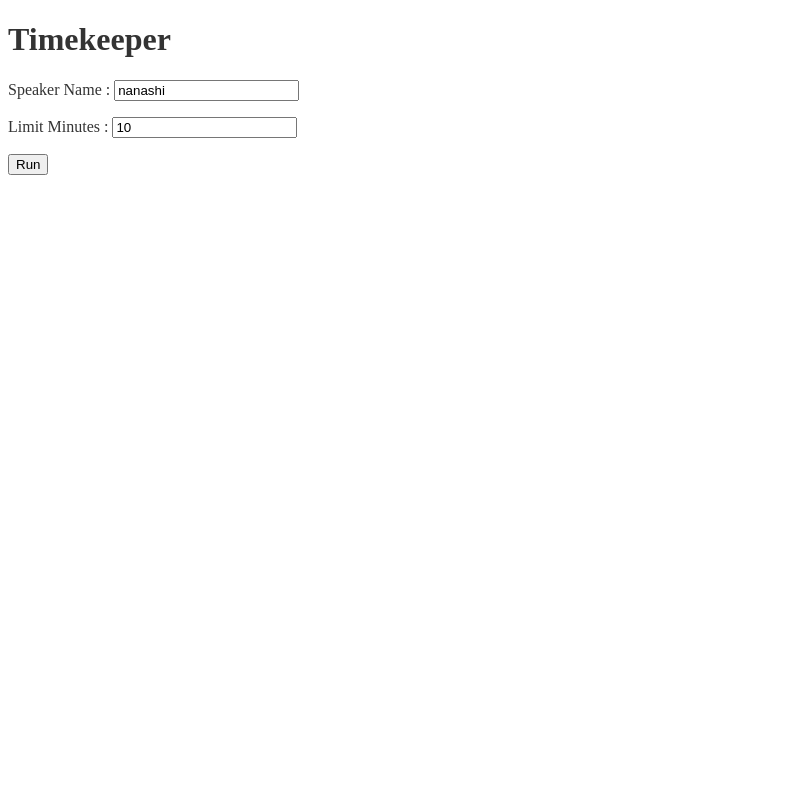
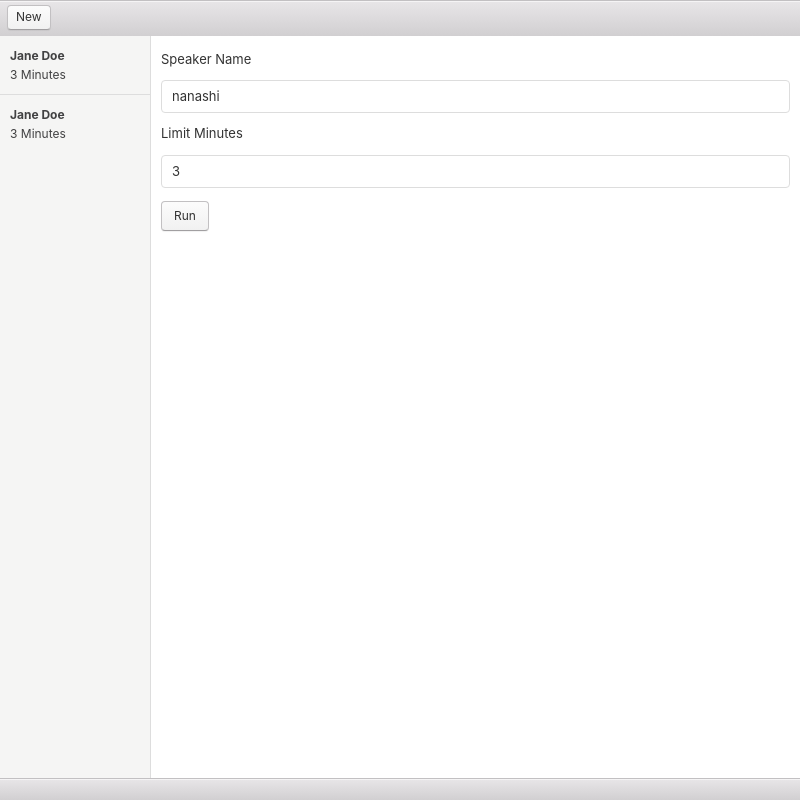
Before and after one commit to blp1526/electron_test, an Electron app: page index.html in a window 800 px wide. Drawn offline with Linux system fonts and the light colour scheme.

Commit message:
Add dummy design

```diff
--- a/index.css
+++ b/assets/stylesheets/index.css
@@ -1,10 +1,4 @@
 @charset "UTF-8";
-
-html {
-}
-
-.header {
-}
 
 body {
   color: #333;
@@ -14,5 +8,6 @@ body {
   color: red;
 }
 
-.footer {
+.form {
+  margin: 10px;
 }
--- a/index.html
+++ b/index.html
@@ -2,36 +2,64 @@
 <html>
   <head>
     <meta charset="UTF-8">
-    <link rel="stylesheet" href="index.css">
+    <link rel="stylesheet" href="assets/stylesheets/photon.css">
+    <link rel="stylesheet" href="assets/stylesheets/index.css">
     <script src="index.js" defer></script>
     <title>Timekeeper</title>
   </head>
 
   <body>
-    <header class="header">
-      <h1>Timekeeper</h1>
-    </header>
+    <div class="window">
+      <header class="toolbar toolbar-footer">
+        <div class="toolbar-actions">
+          <button class="btn btn-default">
+            New
+          </button>
+        </div>
+      </header>
 
-    <div class="wrapper">
-      <div class="side">
+      <div class="window-content">
+        <div class="pane-group">
+          <div class="pane-sm sidebar">
+            <ul class="list-group">
+              <li class="list-group-item">
+                <div class="media-body">
+                  <strong>Jane Doe</strong>
+                  <p>3 Minutes</p>
+                </div>
+              </li>
+              <li class="list-group-item">
+                <div class="media-body">
+                  <strong>Jane Doe</strong>
+                  <p>3 Minutes</p>
+                </div>
+              </li>
+            </ul>
+          </div>
+
+          <div class="pane">
+            <div class="form">
+              <p id="alert" class="alert"></p>
+              <div class="form-group">
+                <label>Speaker Name</label>
+                <input type="text" id="speakerName" class="form-control" value="nanashi">
+              </div>
+              <div class="form-group">
+                <label>Limit Minutes</label>
+                <input type="number" id="limitMinutes" class="form-control" min="1" value="3">
+              </div>
+              <p id="currentSeconds"></p>
+              <div class="form-actions">
+                <button id="run" class="btn btn-large btn-default">Run</button>
+              </div>
+            </div>
+          </div>
+        </div>
       </div>
 
-      <main class="main">
-        <p id="alert" class="alert"></p>
-        <p>
-          <label>Speaker Name : </label>
-          <input type="text" id="speakerName" value="nanashi">
-        </p>
-        <p>
-          <label>Limit Minutes : </label>
-          <input type="number" id="limitMinutes" min="1" value="10">
-        </p>
-        <p id="currentSeconds"></p>
-        <button id="run">Run</button>
-      </main>
+      <footer class="toolbar toolbar-footer">
+        <h1 class="title"></h1>
+      </footer>
     </div>
-
-    <footer class="footer">
-    </footer>
   </body>
 </html>
--- a/index.js
+++ b/index.js
@@ -19,7 +19,7 @@ document.getElementById("run").addEventListener('click', function() {
         if (tk.currentSeconds % 60 === 0) {
           tk.leftMinutes--;
         }
-        if (tk.currentSeconds === 180) {
+        if (tk.currentSeconds === 60) {
           SayCmd.spawn(tk.message("progress"));
         }
         if (tk.currentSeconds < 1) {
```
